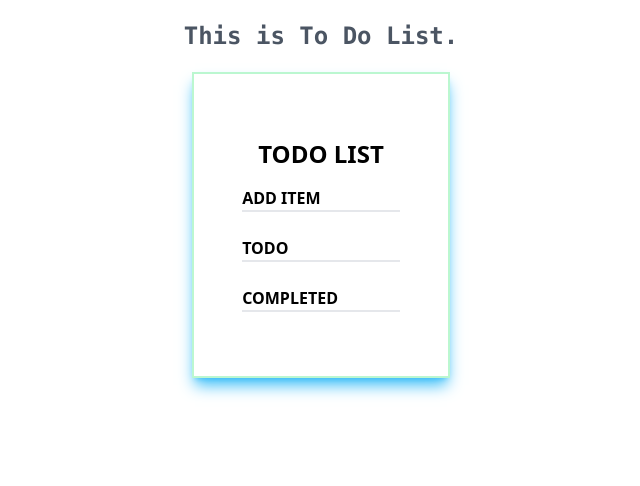
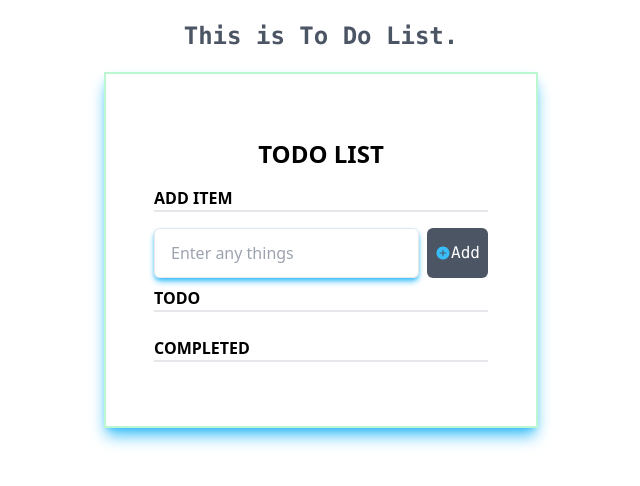
Before and after one commit to Farhanayesmin2/todo-list-task, a Next.js app in the folder apps/web/: page / in a window 1280 px wide. Shown: the top 486 px of the page, without its empty margins (319-959 px from the left). Built offline with nearby package versions, Linux system fonts and the light colour scheme.

Commit message:
I include the addition functionalities

```diff
--- /dev/null
+++ b/apps/web/app/AddTask.tsx
@@ -0,0 +1,52 @@
+import React, { useState } from 'react';
+import { useTasksDispatch } from './useProviders';
+import { IoIosAddCircle } from 'react-icons/io';
+
+const AddTask = (): JSX.Element => {
+  const [text, setText] = useState('');
+  const dispatch = useTasksDispatch();
+  const [nextId, setNextId] = useState<number>(3);
+
+  const handleAddTask = (): void => {
+    // Dispatches an action to add a new task
+    dispatch.dispatch({
+      type: 'added',
+      id: nextId + 1,
+      text: text,
+    });
+
+    // Clears the input field after adding the task
+    setText('');
+
+    // Logs the next task ID in the console
+    console.log(nextId + 1);
+
+    // Updates the next task ID for future tasks
+    setNextId(nextId + 1);
+  };
+
+  return (
+    <div className="flex">
+      {/* Input field */}
+      <input
+        className="shadow-md shadow-sky-400 focus:outline-none block w-full rounded-md border border-gray-200 dark:border-gray-600 bg-transparent px-4 py-3 text-gray-600 transition duration-300 invalid:ring-2 invalid:ring-red-400 focus:ring-2 focus:ring-cyan-300"
+        value={text}
+        onChange={(e) => setText(e.target.value)}
+        placeholder="Enter any things"
+      />
+
+      {/* Add button */}
+      <button
+        className="px-2 bg-gray-600 text-white font-mono rounded-md ml-2"
+        onClick={handleAddTask}
+      >
+        <span className="flex items-center">
+          <IoIosAddCircle className="text-sky-400" />
+          Add
+        </span>
+      </button>
+    </div>
+  );
+};
+
+export default AddTask;
--- a/apps/web/app/page.tsx
+++ b/apps/web/app/page.tsx
@@ -1,5 +1,6 @@
 "use client"
 import '../styles/globals.css';
+import AddTask from './AddTask';
 import { TasksProvider } from './useProviders';
 export default function Page() {
   return (
@@ -14,7 +15,7 @@ export default function Page() {
         <p className='text-2xl text-center font-bold p-4'>TODO LIST</p>
         <p className='text-md text-left font-bold'>ADD ITEM</p>
              <div className='border-t-2 py-2'></div>
-
+       <AddTask></AddTask>
         <p className='text-md text-left font-bold pt-2'>TODO</p>
              <div className='border-t-2 py-2'></div>
 
--- a/apps/web/package.json
+++ b/apps/web/package.json
@@ -12,6 +12,7 @@
     "next": "^13.4.1",
     "react": "^18.2.0",
     "react-dom": "^18.2.0",
+    "react-icons": "^4.10.1",
     "ui": "workspace:*"
   },
   "devDependencies": {
```
Also changed, not shown: packages/tailwind-config/package.json (+16 -0 lines), 1 other file (tests, documents, lock files or other folders).
